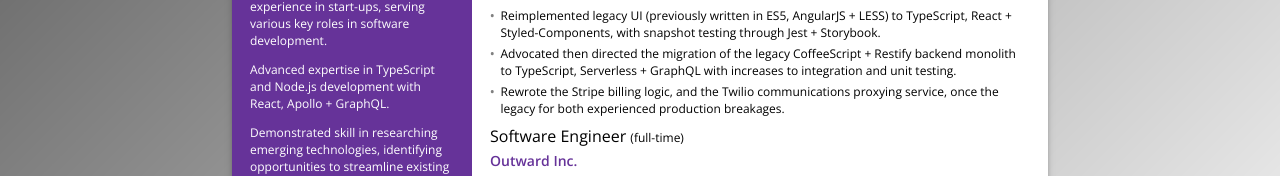
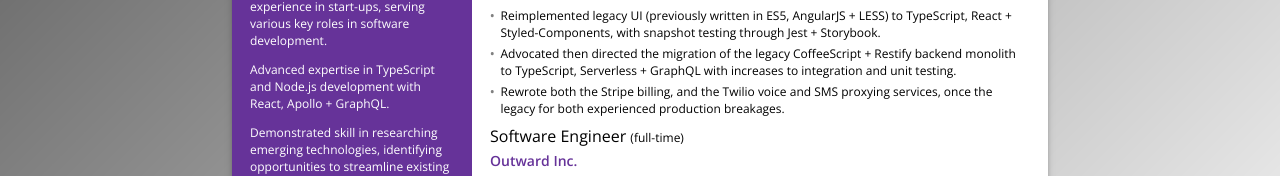
Before and after one commit to leedavidcs/leedavidcs, a React (Create React App) app: page / in a window 1280 px wide. Shown: the part 303-479 px from the top of the page. Built offline with nearby package versions, Linux system fonts and the light colour scheme.

Commit message:
Updated resume

```diff
--- a/src/page-parts/resume.page-part/index.tsx
+++ b/src/page-parts/resume.page-part/index.tsx
@@ -109,8 +109,8 @@ export const Resume = forwardRef<HTMLDivElement>((__, ref) => {
 								increases to integration and unit testing.
 							</Ul.Li>
 							<Ul.Li>
-								Rewrote the Stripe billing logic, and the Twilio communications
-								proxying service, once the legacy for both experienced production
+								Rewrote both the Stripe billing, and the Twilio voice and SMS
+								proxying services, once the legacy for both experienced production
 								breakages.
 							</Ul.Li>
 						</Ul>
```
